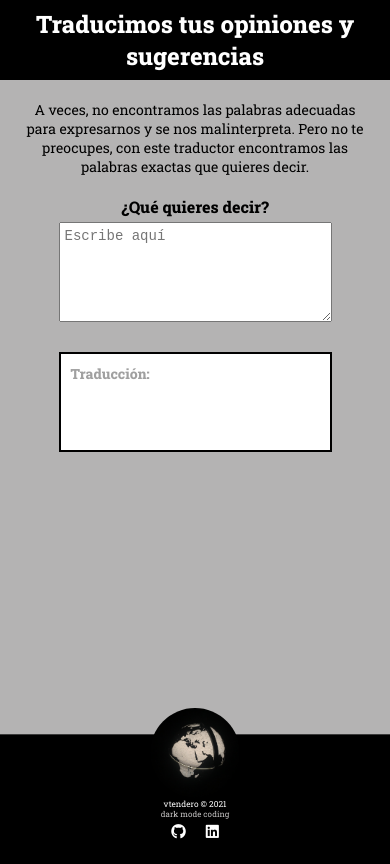
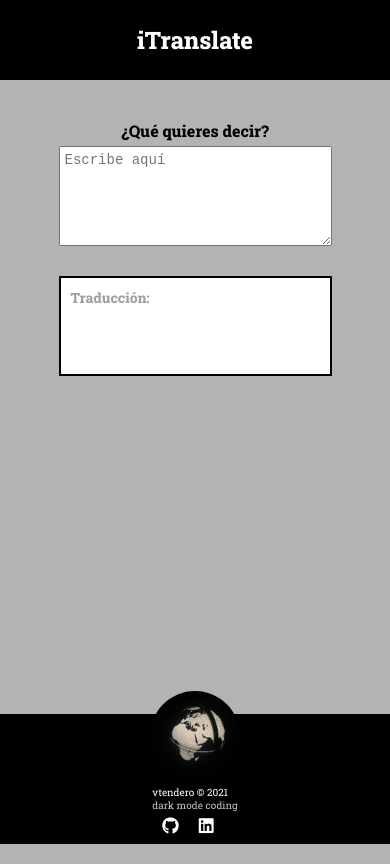
Before and after one commit to vtendero/i-translate, a React app: page / in a window 390 px wide. Built offline with nearby package versions, Linux system fonts and the light colour scheme.

Commit message:
Adapt footer to small screens

```diff
--- a/src/components/Header.js
+++ b/src/components/Header.js
@@ -2,7 +2,7 @@ import '../styles/header.scss';
 
 const Header = () =>
         <header className= 'header'>
-            <h1>Traducimos tus opiniones y sugerencias</h1>
+            <h1>iTranslate</h1>
         </header>
 
 export default Header;
--- a/src/components/TextInput.js
+++ b/src/components/TextInput.js
@@ -7,7 +7,6 @@ const TextInput = (props) => {
 
     return (
         <section className='input'>
-            <p className='input__text'>A veces, no encontramos las palabras adecuadas para expresarnos y se nos malinterpreta. Pero no te preocupes, con este traductor encontramos las palabras exactas que quieres decir. </p>
             <form className='input__form'>
                 <label className='input__form--label'>¿Qué quieres decir?</label>
                 <textarea
--- a/src/styles/footer.scss
+++ b/src/styles/footer.scss
@@ -4,58 +4,52 @@
 .footer {
     display: flex;
     flex-direction: column;
+    background: $colorBlack;
     align-items: center;
+    width: 100%;
+    height: 130px;
     justify-content: flex-end;
-    background: $colorBlack;
-    border-top: 1px solid rgb(59, 59, 59);
-    margin-top: 20px;
-    padding: 10px;
-    height: 130px;
+    margin-bottom: 10px;
 
     @include tablet {
         flex-direction: row;
         height: 70px;
-        margin-bottom: 15px;
         justify-content:flex-end;
+        margin: 0;
     }
 
     &__info {
         display: flex;
         flex-direction: column;
-        align-items: center;
-        flex-wrap: wrap;
         color: $colorWhite;
         font-family: $fontRoboto;
-        font-size: 10px;
-        padding: 0 20px 10px;
+        font-size: 12px;
+        margin-bottom: 5px;
+        &--motto {
+            color: $colorMotto;
+            font-size: 10px;
+        }
 
         @include tablet {
             padding: 0 20px;
-        }
-
-        &--motto {
-            font-family: $fontRoboto;
-            color: $colorMotto;
-            font-size: 8px;
+            margin-bottom: 0;
         }
     }
 
     &__socialMedia {
         &--icon {
-            font-size: 15px;
+            font-size: 17px;
             color: $colorWhite;
             padding: 5px;
             cursor: pointer;
-            &:hover {
-                transform: scale(1.2);
-            }
         }
     }
-
-    &__logo{
+    &__logo {
         order: -1;
         width: 90px;
         border-radius: 80px;
+        position: relative;
+        padding-bottom: 5px;
 
         @include tablet {
             order: 0;
--- a/src/styles/textInput.scss
+++ b/src/styles/textInput.scss
@@ -8,14 +8,6 @@
     display: flex;
     flex-direction: column;
     align-items: center;
-
-    &__text {
-        font-size: 14px;
-        @include tablet {
-            font-size: 16px;
-            width: 800px;
-        }
-    }
 
     &__form {
         display: flex;
```
